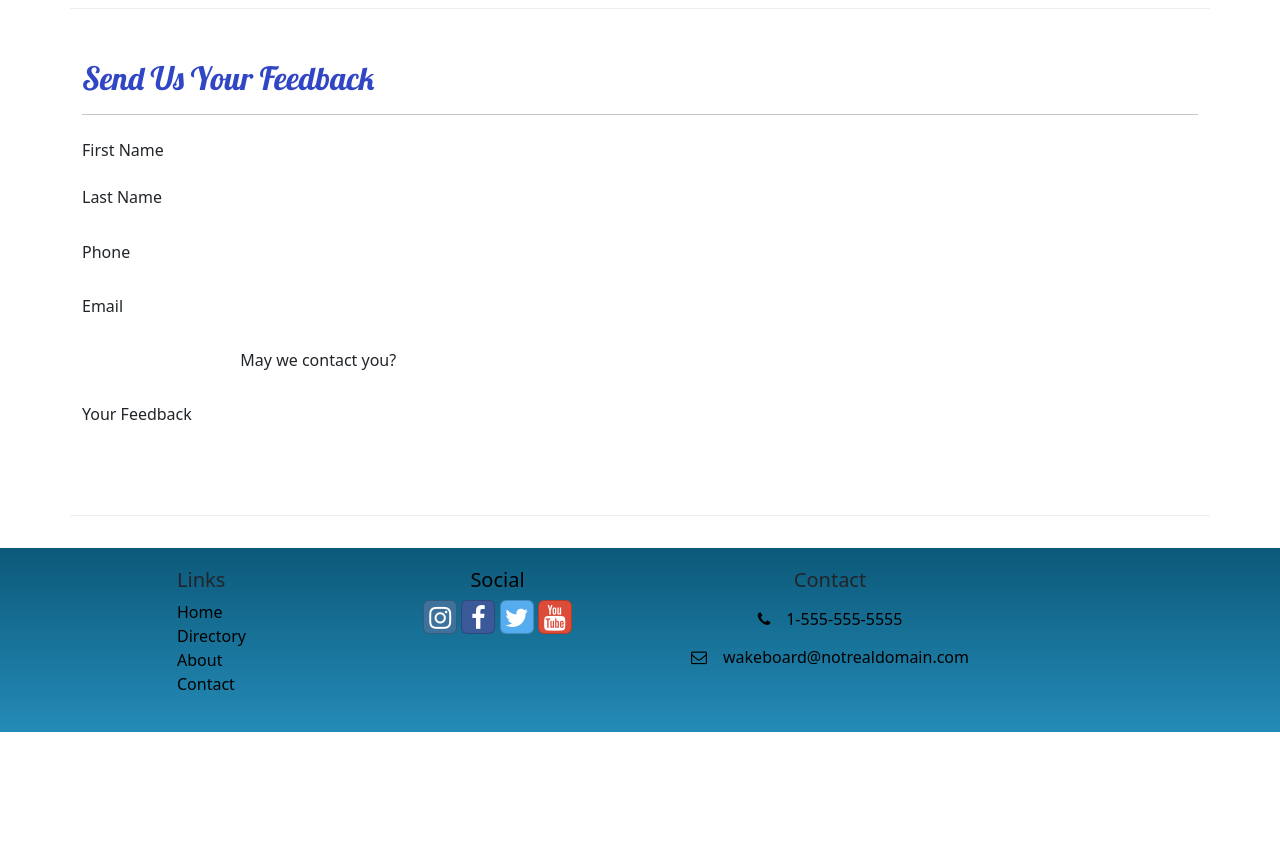
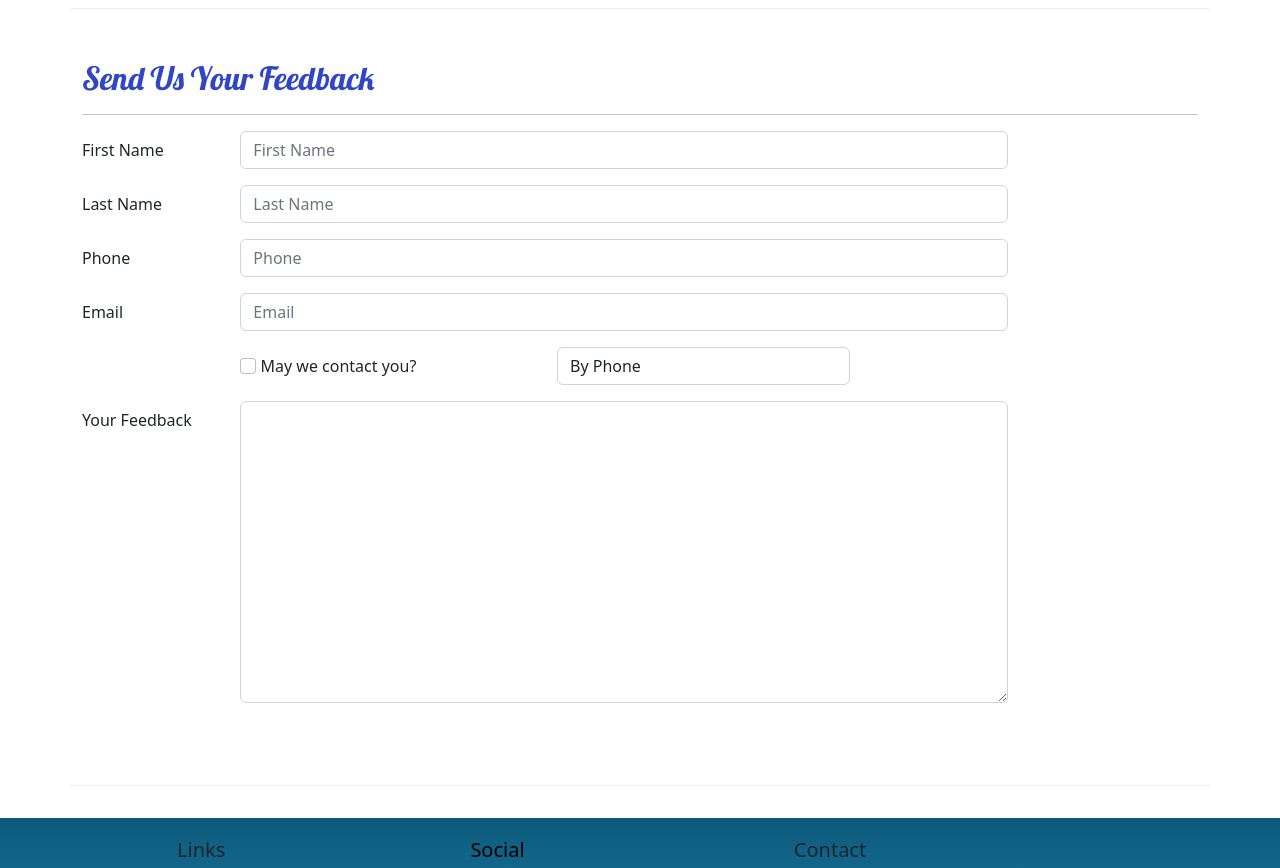
Before and after one commit to bholmdev/wakeboard-site, a React (Create React App) app: page /contact in a window 1280 px wide. Shown: the part 560-1428 px from the top of the page. Before the commit the page ends 1292 px from the top, so only its background shows below. Built offline with nearby package versions, Linux system fonts and the light colour scheme.

Commit message:
contact form part 2

```diff
--- a/src/app/components/ContactForm.js
+++ b/src/app/components/ContactForm.js
@@ -20,15 +20,23 @@
                         First Name
                     </Label>
                     <Col md="10">
-
+                        <Field
+                            name="firstName"
+                            placeholder="First Name"
+                            className="form-control"
+                        />
                     </Col>
                 </FormGroup>
                 <FormGroup row>
-                    <Label htmlFor="lastName" ms="2">
+                    <Label htmlFor="lastName" md="2">
                         Last Name
                     </Label>
                     <Col md="10">
-
+                        <Field
+                            name="lastName"
+                            placeholder="Last Name"
+                            className="form-control"
+                        />
                     </Col>
                 </FormGroup>
                 <FormGroup row>
@@ -36,7 +44,11 @@
                         Phone
                     </Label>
                     <Col md="10">
-
+                        <Field
+                            name="phoneNum"
+                            placeholder="Phone"
+                            className="form-control"
+                        />
                     </Col>
                 </FormGroup>
                 <FormGroup row>
@@ -44,15 +56,32 @@
                         Email
                     </Label>
                     <Col md="10">
-
+                        <Field
+                            name="email"
+                            placeholder="Email"
+                            type="email"
+                            className="form-control"
+                        />
                     </Col>
                 </FormGroup>
                 <FormGroup row>
                     <Label check md={{ size: 4, offset: 2 }}>
+                        <Field
+                            name="agree"
+                            type="checkbox"
+                            className="form-check-input"
+                        />{" "}
                         May we contact you?
                     </Label>
                     <Col md="4">
-
+                        <Field
+                            name="contactType"
+                            as="select"
+                            className="form-control"
+                        >
+                            <option>By Phone</option>
+                            <option>By Email</option>
+                        </Field>
                     </Col>
                 </FormGroup>
                 <FormGroup row>
@@ -60,7 +89,12 @@
                         Your Feedback
                     </Label>
                     <Col md="10">
-
+                        <Field
+                            name="feedback"
+                            as="textarea"
+                            rows="12"
+                            className="form-control"
+                        />
                     </Col>
                 </FormGroup>
                 <FormGroup row>
```
